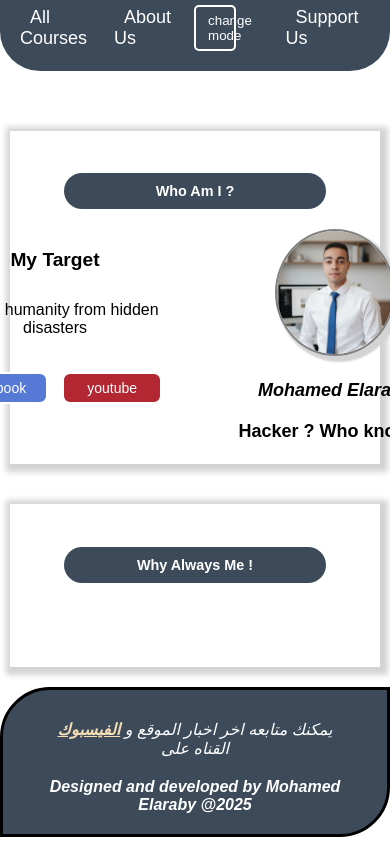
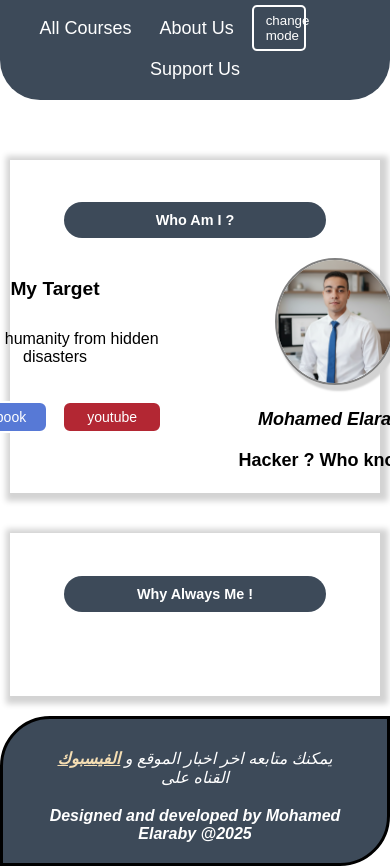
Before and after one commit to Elaraby-307/My_First_Website, a plain HTML site: page index.html in a window 390 px wide. Shown: the part 61-927 px from the top of the page. Before the commit the page ends 898 px from the top, so only its background shows below. Drawn offline with Linux system fonts and the light colour scheme.

Commit message:
update style.css with new changes

```diff
--- a/style.css
+++ b/style.css
@@ -23,7 +23,7 @@ h1 {
 
 .list {
     display: flex;
-    flex-wrap: row wrap;
+    flex-wrap: wrap;
     justify-content: center;
     gap: 15px;
     padding: 0;
@@ -218,7 +218,7 @@ footer {
     }
 
     .list {
-        flex-wrap: row;
+        flex-wrap: row wrap;
         align-items: center;
         gap: 8px;
     }
```
